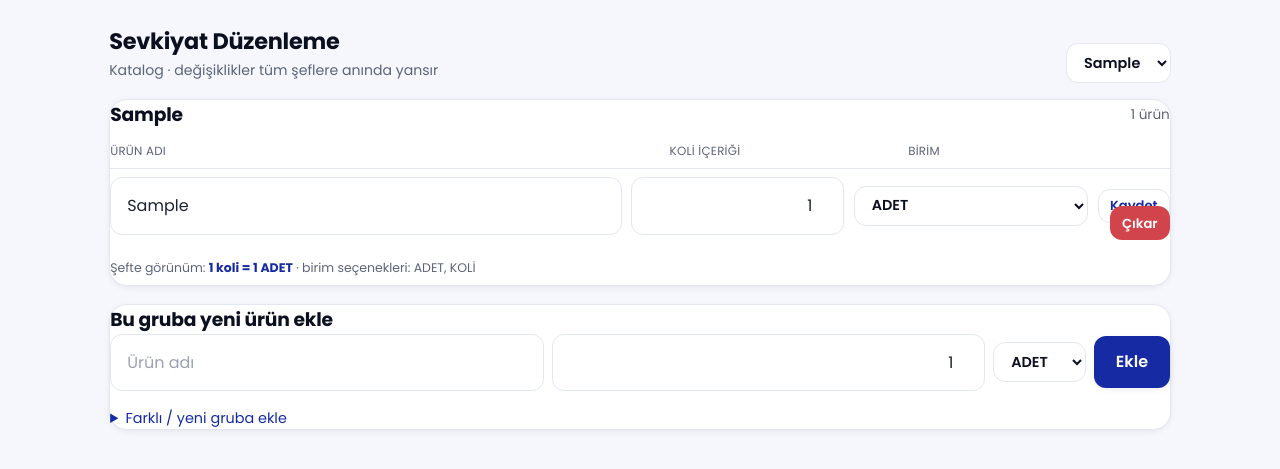
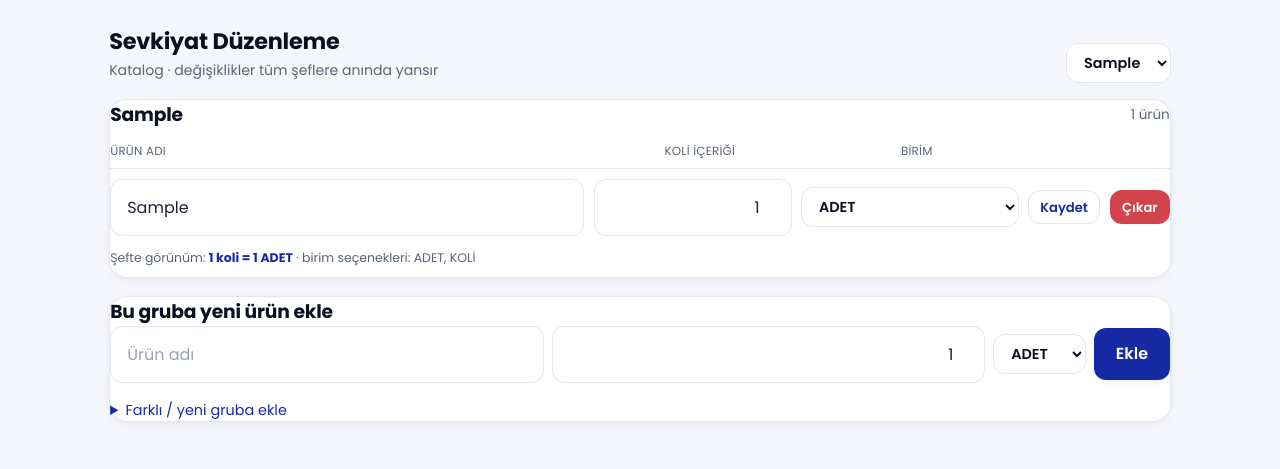
Before and after one commit to mCglawyer/GEEK-SON-SURUM, a Django app: page /sevkiyat-duzenle/ in a window 1280 px wide. Shown: the part 109-578 px from the top of the page. Run offline with Django 5.2, Linux system fonts and the light colour scheme; a user stored in the database is signed in; tables that the repository leaves empty hold one stand-in row (values such as "Sample post").

Commit message:
sevkiyat duzenle buton cakismasi fix

```diff
--- a/panel/templates/base.html
+++ b/panel/templates/base.html
@@ -16,7 +16,7 @@
   <link rel="preconnect" href="https://fonts.googleapis.com">
   <link rel="preconnect" href="https://fonts.gstatic.com" crossorigin>
   <link href="https://fonts.googleapis.com/css2?family=Poppins:wght@400;500;600;700&display=swap" rel="stylesheet">
-  <link rel="stylesheet" href="{% static 'css/app.css' %}?v=17">
+  <link rel="stylesheet" href="{% static 'css/app.css' %}?v=18">
   {% block extra_head %}{% endblock %}
 </head>
 <body>
--- a/static/css/app.css
+++ b/static/css/app.css
@@ -505,17 +505,17 @@ a { color:var(--brand); text-decoration:none; }
   .stok-ad { grid-column:1 / -1; font-weight:600; }
   .stok-top { text-align:left; }
 }
-
 /* Sevkiyat Düzenleme (katalog yönetimi) */
 .sd-baslik { display:flex; align-items:center; justify-content:space-between; margin-bottom:.6rem; }
 .sd-baslik h3 { margin:0; }
-.sd-tablo { display:grid; grid-template-columns:2.4fr 1fr 1.1fr auto; gap:.6rem; align-items:center; }
+.sd-tablo { display:grid; grid-template-columns:2.4fr 1fr 1.1fr auto auto; gap:.5rem .6rem; align-items:center; }
 .sd-head { font-size:.74rem; text-transform:uppercase; letter-spacing:.02em; color:var(--muted); padding:.2rem 0 .5rem; border-bottom:1px solid var(--line); }
-.sd-satir { padding:.5rem 0; border-bottom:1px solid var(--line); }
+.sd-satir { padding:.6rem 0; border-bottom:1px solid var(--line); }
 .sd-satir:last-child { border-bottom:none; }
 .sd-form { display:contents; }
 .sd-koli { text-align:right; }
-.sd-cikar { grid-column:4; justify-self:end; margin-top:-2.6rem; }
+.sd-aks { justify-self:end; }
+.sd-cikar { justify-self:start; }
 .sd-onizleme { grid-column:1 / -1; font-size:.78rem; color:var(--muted); margin-top:.25rem; }
 .sd-onizleme b { color:var(--brand); }
 .sd-ekle-form { display:flex; flex-wrap:wrap; gap:.5rem; align-items:center; }
@@ -524,8 +524,9 @@ a { color:var(--brand); text-decoration:none; }
 .sd-yenigrup summary { cursor:pointer; color:var(--brand); font-size:.9rem; }
 @media (max-width:720px){
   .sd-head { display:none; }
-  .sd-tablo { grid-template-columns:1fr 1fr; }
-  .sd-form { display:flex; flex-wrap:wrap; gap:.4rem; grid-column:1 / -1; }
+  .sd-tablo { grid-template-columns:1fr; }
+  .sd-form { display:flex; flex-wrap:wrap; gap:.4rem; align-items:center; }
   .sd-form .input { flex:1; min-width:120px; }
-  .sd-cikar { grid-column:1 / -1; justify-self:start; margin-top:.3rem; }
+  .sd-aks { justify-self:stretch; }
+  .sd-cikar { justify-self:start; margin-top:.3rem; }
 }
```
